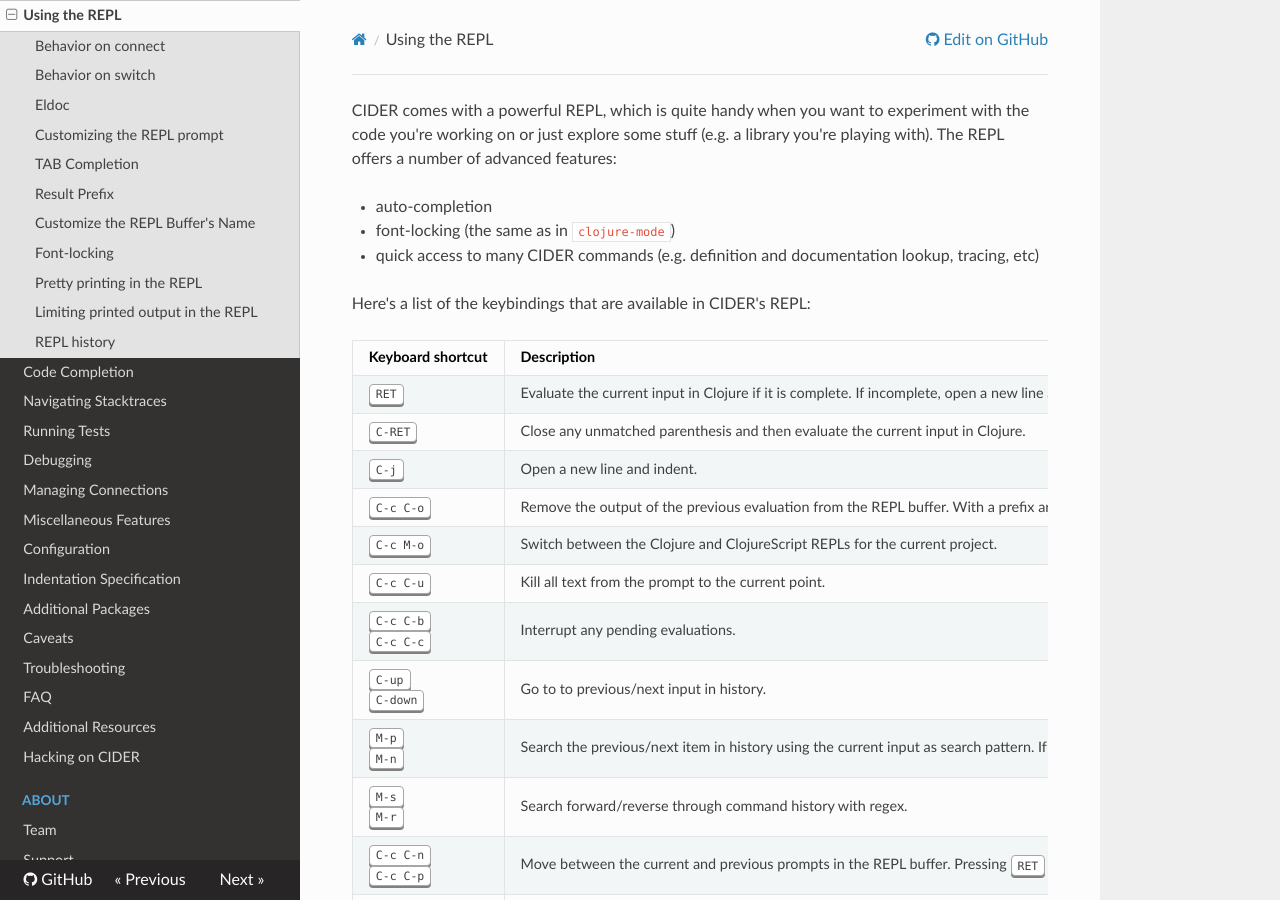
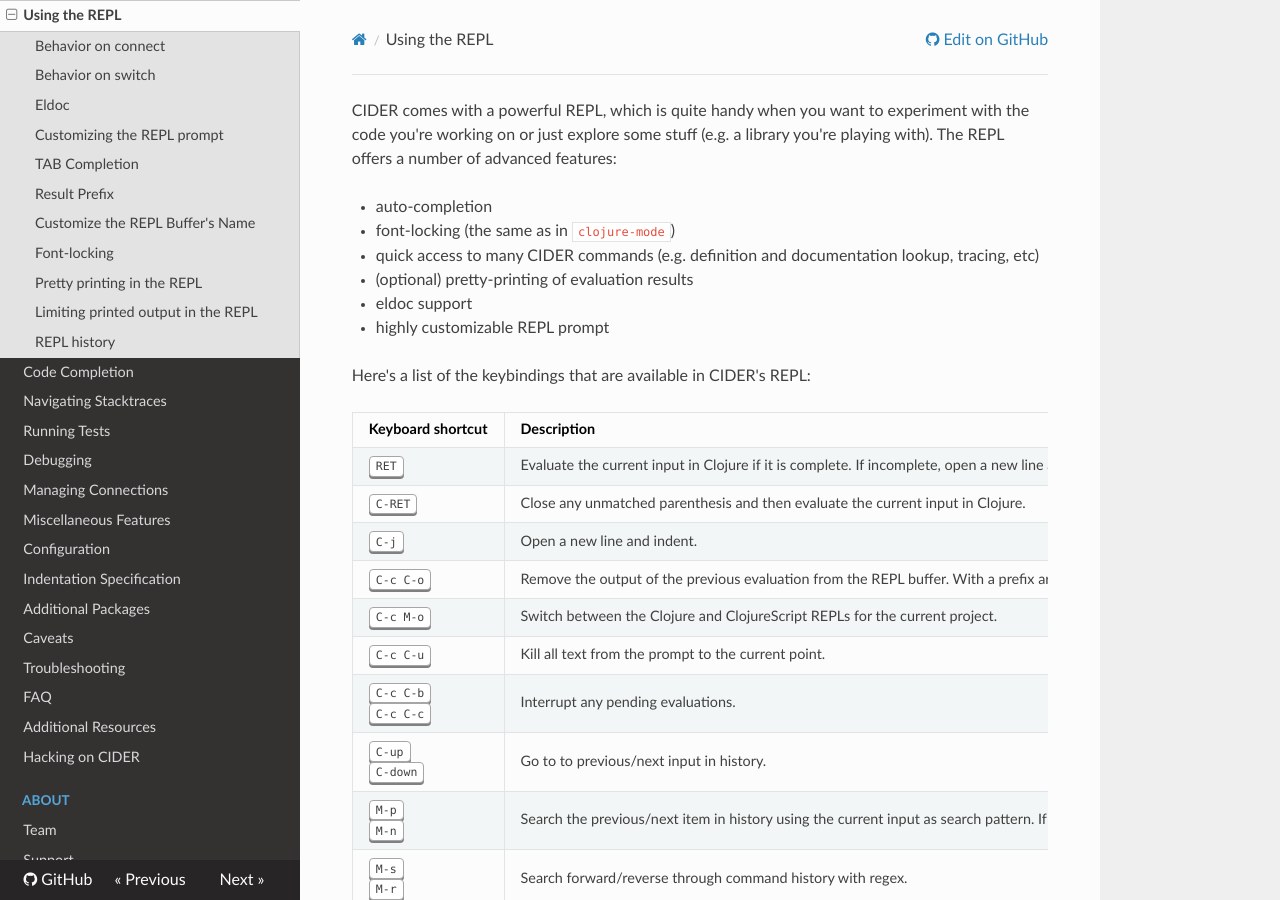
Before and after one commit to clojure-emacs/cider, an MkDocs documentation site: the page built from doc/using_the_repl.md, in a window 1280 px wide and 900 px high. Built offline with MkDocs 1.6.1, drawn with Linux system fonts in a browser that asks for light colours; nearby versions of some CDN libraries; old or Windows-style settings are respelled for this version of MkDocs.

Commit message:
Extend the list of key REPL features

```diff
--- a/doc/using_the_repl.md
+++ b/doc/using_the_repl.md
@@ -5,6 +5,9 @@
 * auto-completion
 * font-locking (the same as in `clojure-mode`)
 * quick access to many CIDER commands (e.g. definition and documentation lookup, tracing, etc)
+* (optional) pretty-printing of evaluation results
+* eldoc support
+* highly customizable REPL prompt
 
 Here's a list of the keybindings that are available in CIDER's REPL:
 
```
